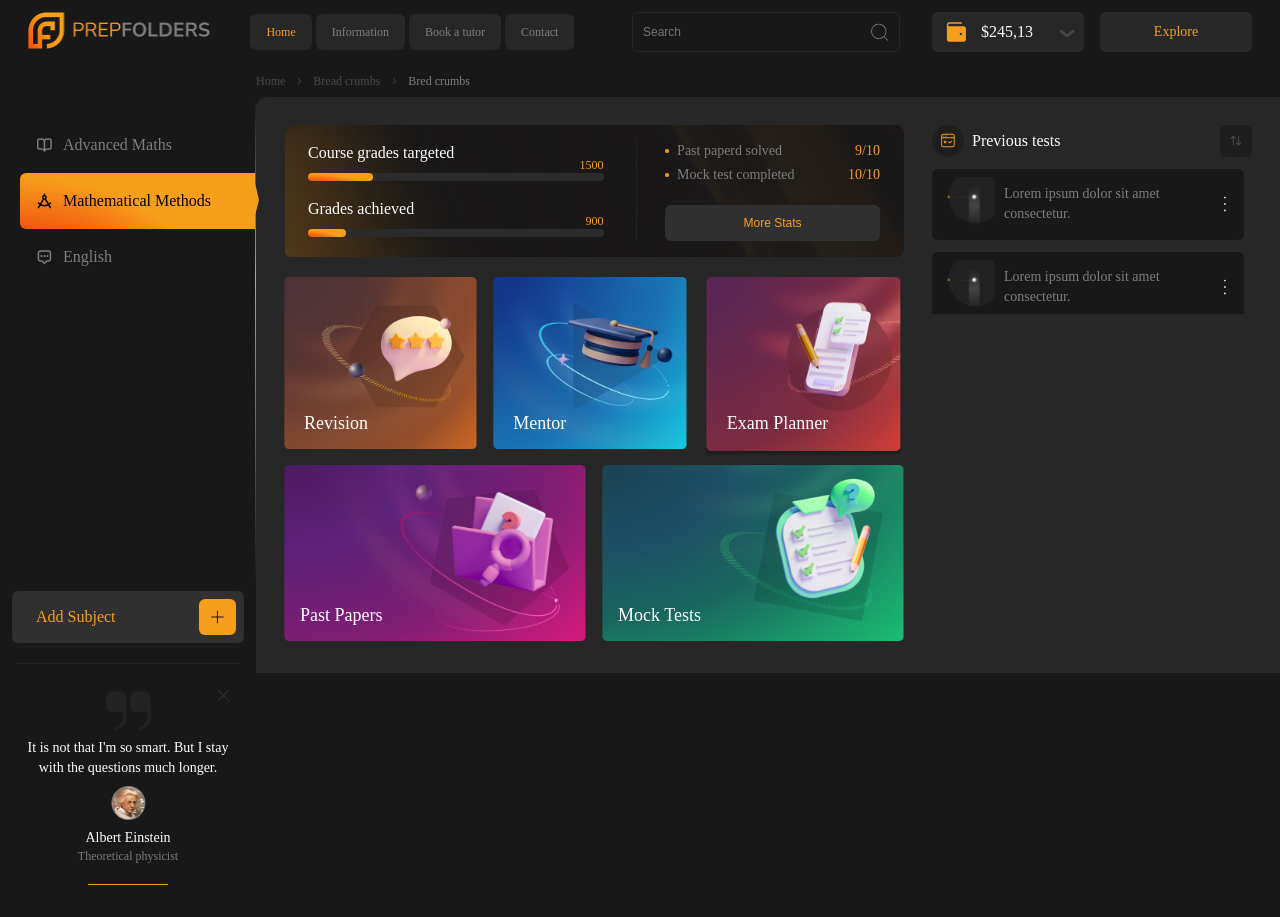
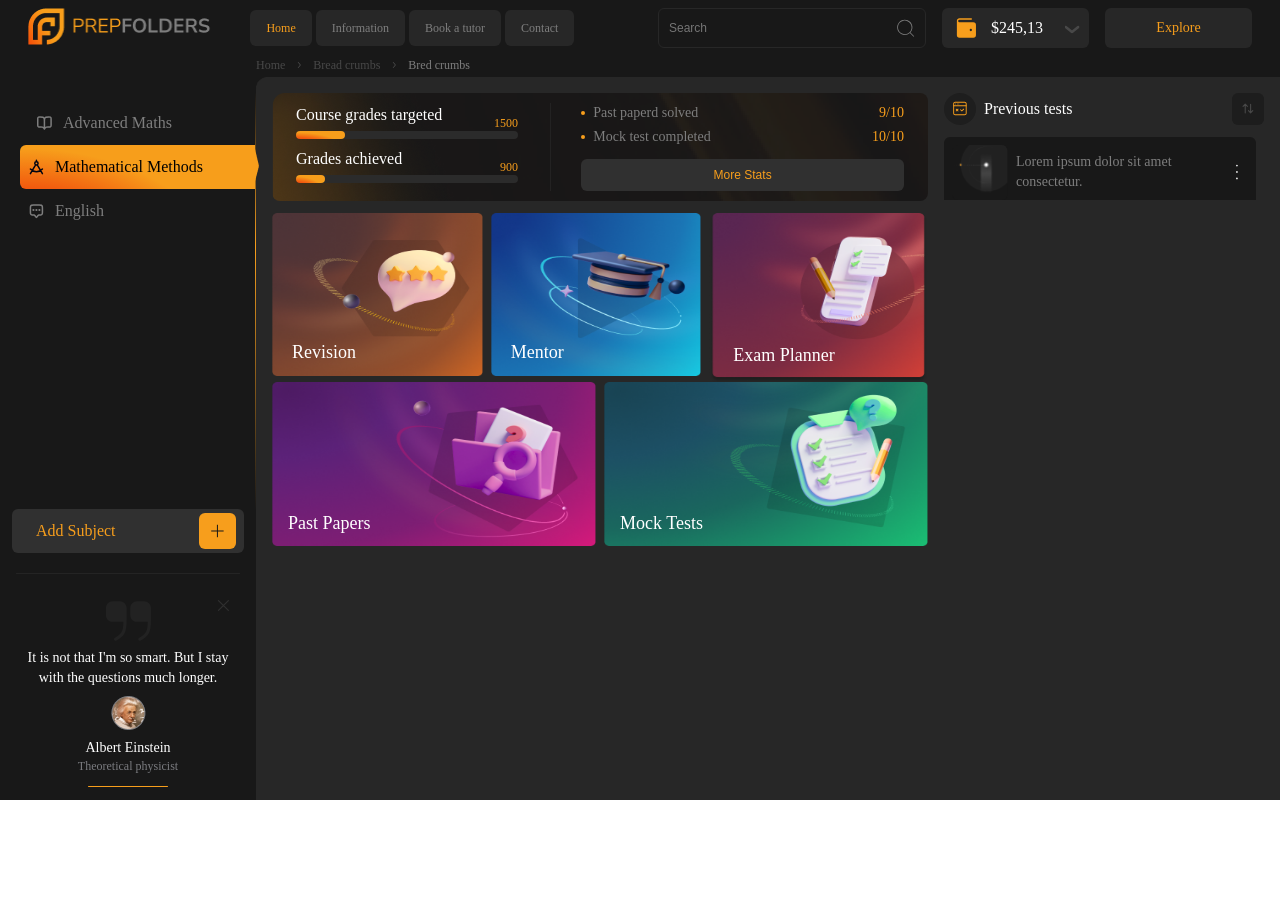
Before and after one commit to imtiaz993/arrange-records, a Next.js app: page / in a window 1280 px wide. After the commit the page ends 800 px from the top, so only its background shows below. Built offline with nearby package versions, Linux system fonts and the light colour scheme; a web font is replaced by a local one.

Commit message:
fixed screen view

```diff
--- a/src/app/pagesContent/HomePage/components/Appbar.jsx
+++ b/src/app/pagesContent/HomePage/components/Appbar.jsx
@@ -2,7 +2,7 @@ import React from "react";
 
 const Appbar = () => {
   return (
-    <div className="bg-[#181818] pr-7 py-3 flex items-center justify-between">
+    <div className="bg-[#181818] pr-7 py-2 flex items-center justify-between">
       <div className="w-1/4 max-w-xs">
         <img
           className="ml-7 w-[183px] cursor-pointer"
@@ -26,7 +26,7 @@ const Appbar = () => {
               Сontact
             </p>
           </div>
-          <div className="mr-8 px-2 min-w-[250px] flex items-center rounded-md border border-solid border-[#272727]">
+          <div className="mr-4 px-2 min-w-[250px] flex items-center rounded-md border border-solid border-[#272727]">
             <input
               className="w-full bg-transparent text-[#7E7E7E] text-xs outline-none"
               placeholder="Search"
@@ -35,7 +35,7 @@ const Appbar = () => {
             <img className="cursor-pointer" src="/icons/search.svg" alt="" />
           </div>
         </div>
-        <div className="min-w-[320px] max-w-xs flex items-center">
+        <div className="min-w-[310px] max-w-xs flex items-center">
           <div className="relative w-1/2 flex items-center bg-[#272727] rounded-md px-3 py-2 mr-4 cursor-pointer">
             <div className="flex  items-center">
               <img width="25px" src="/icons/wallet.svg" alt="" />
--- a/src/app/pagesContent/HomePage/components/BreadCrumbs.jsx
+++ b/src/app/pagesContent/HomePage/components/BreadCrumbs.jsx
@@ -2,7 +2,7 @@ import React from "react";
 
 const BreadCrumbs = () => {
   return (
-    <div className="bg-[#181818] flex items-center py-2">
+    <div className="bg-[#181818] flex items-center pb-1">
       <p className="text-[#484848] text-xs cursor-pointer">Home</p>
       <img className="mx-3" src="/icons/right-chevron.svg" alt="" />
       <p className="text-[#484848] text-xs cursor-pointer">Bread crumbs</p>
--- a/src/app/pagesContent/HomePage/components/Content.jsx
+++ b/src/app/pagesContent/HomePage/components/Content.jsx
@@ -5,15 +5,15 @@ const Content = ({ divRef }) => {
   const [examPlannerButton, setExamPlannerButtons] = useState(false);
 
   return (
-    <div className="w-full bg-[#272727] p-7">
+    <div className="w-full bg-[#272727] p-4">
       <div
         style={{ background: 'url("/images/stats-background.png")' }}
-        className="rounded-lg py-4 px-6 flex justify-between"
+        className="rounded-lg py-2.5 px-6 flex justify-between"
       >
         <div className="w-[55%] pr-8">
           <div>
             <div className="flex justify-between items-end">
-              <p className="text-base text-white mb-2">
+              <p className="text-base text-white mb-1">
                 Сourse grades targeted
               </p>
               <p className="text-xs text-[#F79E1C]">1500</p>
@@ -25,9 +25,9 @@ const Content = ({ divRef }) => {
               ></div>
             </div>
           </div>
-          <div className="mt-4">
+          <div className="mt-2">
             <div className="flex justify-between items-end">
-              <p className="text-base text-white mb-2">Grades achieved</p>
+              <p className="text-base text-white mb-1">Grades achieved</p>
               <p className="text-xs text-[#F79E1C]">900</p>
             </div>
             <div className="bg-[#2B2B2B] w-full rounded-full h-2">
@@ -38,7 +38,7 @@ const Content = ({ divRef }) => {
             </div>
           </div>
         </div>
-        <div className="w-[40%] pl-[5%] border-l border-solid border-[#2B2B2B] border-opacity-60">
+        <div className="w-[80%] pl-[5%] border-l border-solid border-[#2B2B2B] border-opacity-60">
           <ul className="p-0">
             <li className="flex justify-between mb-1">
               <span className="flex items-center text-sm text-[#7E7E7E]">
@@ -55,28 +55,28 @@ const Content = ({ divRef }) => {
               <span className="text-right text-sm text-[#F79E1C]">10/10</span>
             </li>
           </ul>
-          <button className="mt-5 w-full rounded-md bg-[#303030] text-xs text-[#F79E1C] py-2.5 cursor-pointer">
+          <button className="mt-3 w-full rounded-md bg-[#303030] text-xs text-[#F79E1C] py-2 cursor-pointer">
             More Stats
           </button>
         </div>
       </div>
-      <div className="mt-5" ref={divRef}>
+      <div className="mt-3" ref={divRef}>
         <div>
-          <div className="grid grid-cols-3 gap-4 mb-1 mr-2">
+          <div className="grid grid-cols-3 gap-2 mr-2 -mb-[3.5%]">
             <div className="relative cursor-pointer">
-              <img width="100%" src="/images/revision.png" alt="" />
-              <p className="text-white text-lg absolute bottom-6 left-5">
+              <img width="100%" height="85%" src="/images/revision.png" alt="" />
+              <p className="text-white text-lg absolute bottom-[20%] left-5">
                 Revision
               </p>
             </div>
             <div className="relative cursor-pointer">
-              <img width="100%" src="/images/mentor.png" alt="" />
-              <p className="text-white text-lg absolute bottom-6 left-5">
+              <img width="100%" height="85%" src="/images/mentor.png" alt="" />
+              <p className="text-white text-lg absolute bottom-[20%] left-5">
                 Mentor
               </p>
             </div>
             <div
-              className="relative"
+              className="relative -mb-2"
               onMouseEnter={() => {
                 setExamPlannerButtons(true);
               }}
@@ -84,9 +84,9 @@ const Content = ({ divRef }) => {
                 setExamPlannerButtons(false);
               }}
             >
-              <img width="104%" src="/images/exam-planner.png" alt="" />
+              <img width="104%" height="85%" src="/images/exam-planner.png" alt="" />
               <div
-                className={`w-full flex justify-center ml-1.5 absolute bottom-[25%] ${
+                className={`w-full flex justify-center ml-1.5 absolute bottom-[35%] ${
                   examPlannerButton
                     ? "opacity-100 transition-all duration-500"
                     : "opacity-0 transition-all duration-500"
@@ -99,21 +99,21 @@ const Content = ({ divRef }) => {
                   My Plan
                 </button>
               </div>
-              <p className="text-white text-lg absolute bottom-6 left-6">
+              <p className="text-white text-lg absolute bottom-[22%] left-6">
                 Exam Planner
               </p>
             </div>
           </div>
-          <div className="grid grid-cols-2 gap-4">
+          <div className="grid grid-cols-2 gap-2 -mb-8">
             <div className="relative cursor-pointer">
-              <img width="100%" src="/images/past-papers.png" alt="" />
-              <p className="text-white text-lg absolute bottom-4 left-4">
+              <img width="100%" height="85%" src="/images/past-papers.png" alt="" />
+              <p className="text-white text-lg absolute bottom-[20%] left-4">
                 Past Papers
               </p>
             </div>
             <div className="relative cursor-pointer">
-              <img width="100%" src="/images/mock-test.png" alt="" />
-              <p className="text-white text-lg absolute bottom-4 left-4">
+              <img width="100%" height="85%" src="/images/mock-test.png" alt="" />
+              <p className="text-white text-lg absolute bottom-[20%] left-4">
                 Mock Tests
               </p>
             </div>
--- a/src/app/pagesContent/HomePage/components/PreviousTest.jsx
+++ b/src/app/pagesContent/HomePage/components/PreviousTest.jsx
@@ -2,7 +2,7 @@ import React from "react";
 
 const PreviousTest = ({ imagesHeight }) => {
   return (
-    <div className="test-section min-w-[320px] max-w-xs bg-[#272727] p-7 pl-0">
+    <div className="test-section min-w-[320px] max-w-xs bg-[#272727] p-4 pl-0">
       <div className="flex items-center">
         <div className="bg-[#1E1E1E] rounded-full w-8 h-8 flex justify-center items-center">
           <img width="16px" src="/icons/previous-test.svg" alt="" />
@@ -13,7 +13,7 @@ const PreviousTest = ({ imagesHeight }) => {
         </div>
       </div>
       <div
-        style={{ maxHeight: imagesHeight?imagesHeight + 105 + "px":"85vh" }}
+        style={{ maxHeight: imagesHeight?imagesHeight + 50 + "px":"71vh" }}
         className={`overflow-y-auto pr-2 mt-3`}
       >
         <div className="flex justify-between items-center rounded-md bg-[#181818] test-gradient p-2 mb-3 cursor-pointer text-[#7E7E7E] hover:text-white">
--- a/src/app/pagesContent/HomePage/components/Sidebar.jsx
+++ b/src/app/pagesContent/HomePage/components/Sidebar.jsx
@@ -6,10 +6,10 @@ const Sidebar = () => {
   const [showQuote, setShowQuote] = useState(true);
 
   return (
-    <div className="bg-[#181818] w-1/4 max-w-xs min-h-screen flex flex-col justify-between pb-8 mt-5">
+    <div className="bg-[#181818] w-1/4 max-w-xs h-[calc(100vh-90px)] flex flex-col justify-between pb-4 mt-5">
       <div className="h-[60%] border-r border-solid border-gradient mt-4">
         <div
-          className={`relative flex items-center px-4 mt-4 py-4 ml-5 rounded-l-md cursor-pointer ${
+          className={`relative flex items-center px-4 mt-2 py-2.5 ml-5 rounded-l-md cursor-pointer ${
             activeTab === "Advanced Maths"
               ? "active-tab-gradient"
               : "text-[#7E7E7E]"
@@ -36,7 +36,7 @@ const Sidebar = () => {
           )}
         </div>
         <div
-          className={`relative flex items-center px-4 py-4 ml-5 rounded-l-md cursor-pointer ${
+          className={`relative flex items-center px-2 py-2.5 ml-5 rounded-l-md cursor-pointer ${
             activeTab === "Mathematical Methods"
               ? "active-tab-gradient"
               : "text-[#7E7E7E]"
@@ -63,7 +63,7 @@ const Sidebar = () => {
           )}
         </div>
         <div
-          className={`relative flex items-center px-4 py-4 ml-5 rounded-l-md cursor-pointer ${
+          className={`relative flex items-center px-2 py-2.5 ml-5 rounded-l-md cursor-pointer ${
             activeTab === "English" ? "active-tab-gradient" : "text-[#7E7E7E]"
           }`}
           onClick={() => {
@@ -89,7 +89,7 @@ const Sidebar = () => {
         </div>
       </div>
       <div>
-        <div className="flex items-center rounded-md bg-[#303030] mx-3 p-2 justify-between cursor-pointer">
+        <div className="flex items-center rounded-md bg-[#303030] mx-3 py-1 px-2 justify-between cursor-pointer">
           <p className="text-base text-[#F79E1C] w-full pl-4 pr-1 bg-transparent">
             Add Subject
           </p>
@@ -99,7 +99,7 @@ const Sidebar = () => {
         </div>
         {showQuote && (
           <div>
-            <div className="mx-3 p-1 mt-4 mb-4">
+            <div className="mx-3 p-1 mt-4 mb-2">
               <div className="bg-[#393838] opacity-40 rounded-xl w-full h-[1px]"></div>
             </div>
             <div className="mx-5 mt-4">
@@ -132,7 +132,7 @@ const Sidebar = () => {
               <p className="text-[#7B7C80] text-xs text-center">
                 Theoretical physicist
               </p>
-              <div className="w-20 rounded-[1px] bg-[#F79E1B] h-[1px] mx-auto mt-5"></div>
+              <div className="w-20 rounded-[1px] bg-[#F79E1B] h-[1px] mx-auto mt-3"></div>
             </div>
           </div>
         )}
--- a/src/app/pagesContent/HomePage/index.jsx
+++ b/src/app/pagesContent/HomePage/index.jsx
@@ -17,13 +17,13 @@ const HomePage = () => {
     setImagesHeight(divHeight);
   }, []);
   return (
-    <div className="bg-[#181818] min-h-screen">
+    <div className="bg-[#181818] min-h-screen max-h-screen overflow-hidden">
       <Appbar />
       <div className="flex">
         <Sidebar />
         <div className="w-full">
           <BreadCrumbs />
-          <div className="rounded-ss-xl bg-[#272727] overflow-hidden flex justify-between">
+          <div className="h-[calc(100vh-76px)] rounded-ss-xl bg-[#272727] overflow-hidden flex justify-between">
             <Content divRef={divRef} />
             <PreviousTest imagesHeight={imagesHeight} />
           </div>
```
